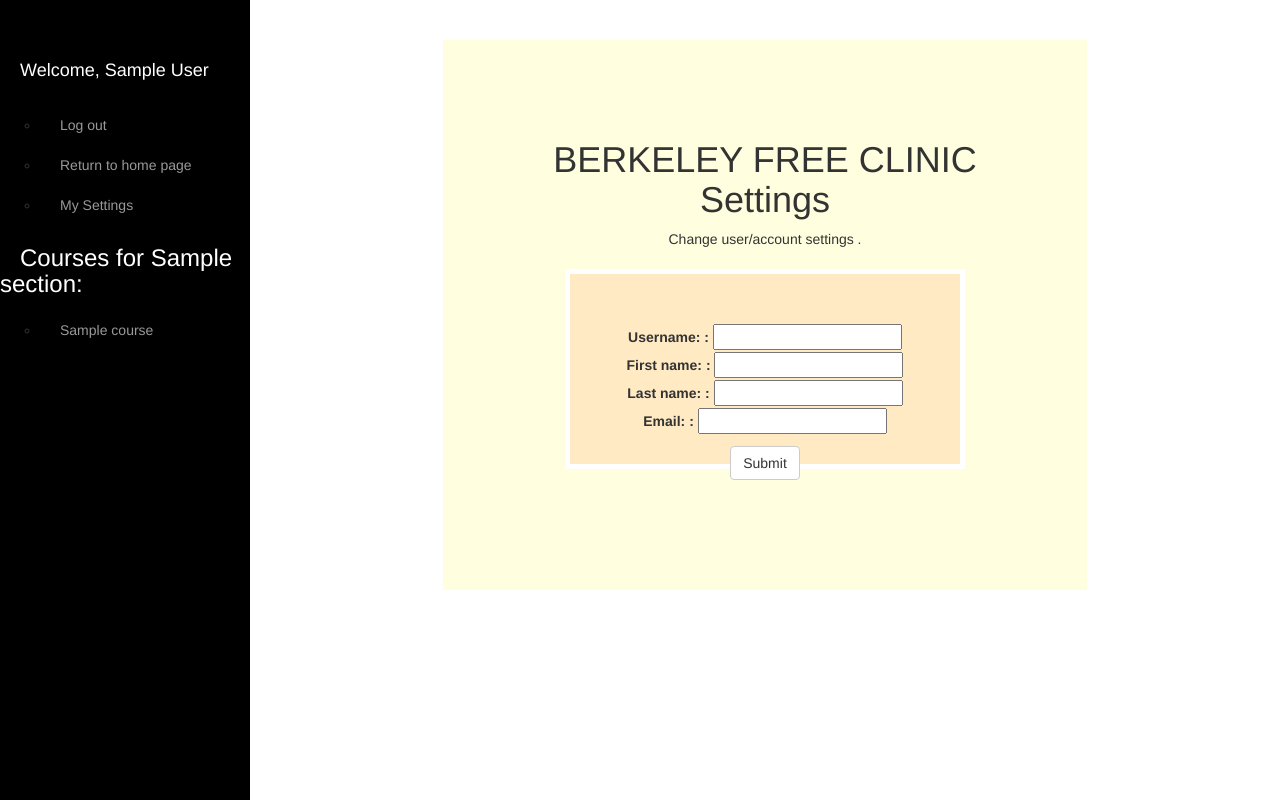
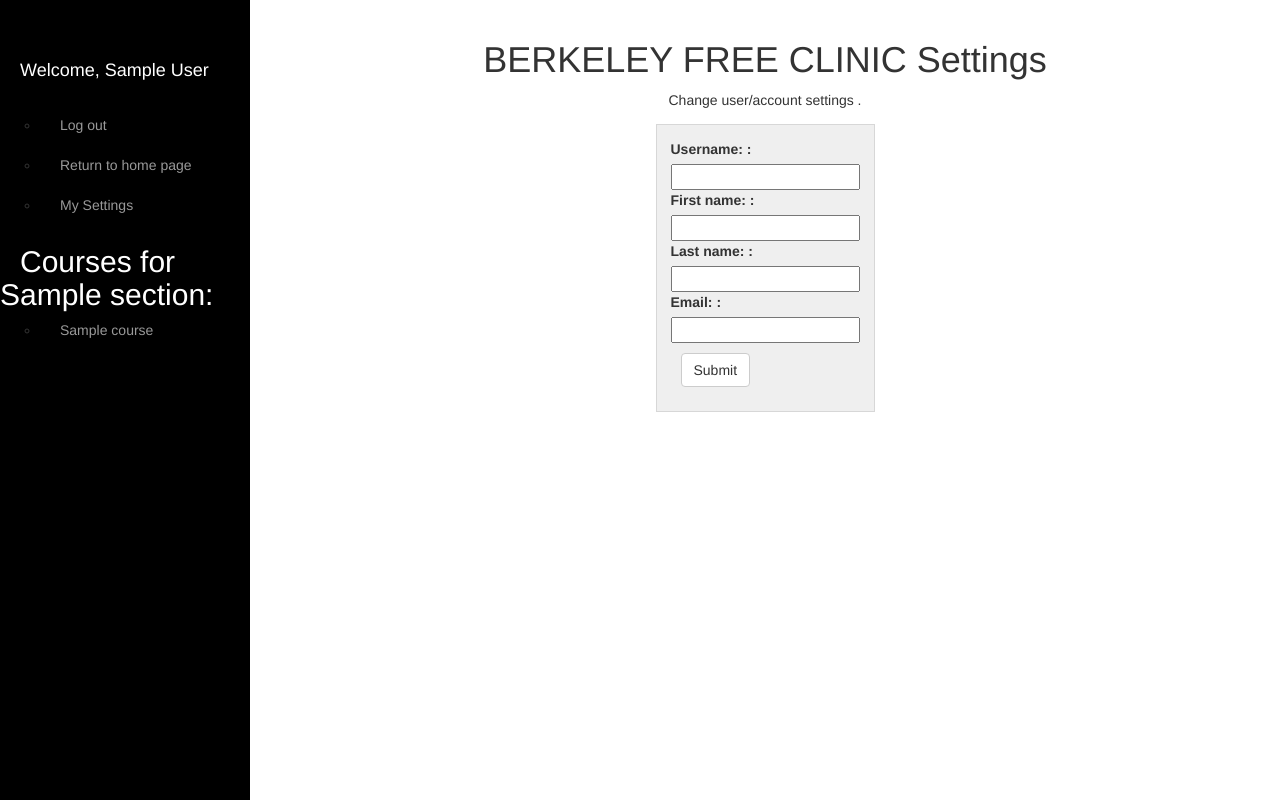
Before and after one commit to wdfn/bfc-volunteer-trainer, a Django app: page /settings/ in a window 1280 px wide. Run offline with Django 3.2, Linux system fonts and the light colour scheme; a user stored in the database is signed in; tables that the repository leaves empty hold one stand-in row (values such as "Sample post"); some libraries are stand-ins or nearby versions; some web fonts are replaced.

Commit message:
settings button on sidebar now goes to settings page. changed the look of the site a bit

```diff
--- a/freeclinic/trainingtracker/static/css/styles.css
+++ b/freeclinic/trainingtracker/static/css/styles.css
@@ -9,33 +9,59 @@ td {
 }
 
 /*login page css */
+
 #login_page_wrapper{
-    background-color: rgb(255, 255, 223);
+
+    background: black;
+    opacity:.5;
     padding: 80px;
-    width: 65%;
+    width: 50%;
     height: 550px;
-    margin-top: 20px;
-    margin-bottom: 20px;
+    margin: 0 auto;
+    margin-top: 100px;
+    z-index: -50;
+    position: relative;
+
 }
 
 #loginbox {
-	background: rgb(255, 234, 196);
+	background: rgb(245, 163, 143);
 	width: 400px;
 	height: 200px;
 	padding: 50px;
-	border: solid white 5px;
+	margin-top: 70px;
+	z-index: 10;
 }
 
 #bfc_title {
-	margin: 20px;
+	margin-top: -500px;
+	margin-right: auto;
+	text-align: center;
+	position: relative;
+	z-index: 100;
+	color: rgb(250, 238, 233);
 }
 
 #login_button{
 	margin: 10px;
 }
 
-.decorative_line{
-	height:2px;
+#bg_img{
+	-webkit-filter: blur(10px);
+	z-index:-100;
+	position:absolute;
+	width: 100%;
+}
+
+/*settings page css*/
+#change_settings_box {
+  width: -webkit-min-content;
+  width: -moz-min-content;
+  width: min-content;
+  margin: 1em auto;
+  background: #EFEFEF;
+  border: 1px solid rgba(0,0,0,.1);
+  padding: 1em;
 }
 
 /*other css*/
@@ -73,7 +99,18 @@ td {
 }
 
 .tablebox {
-	background-color: #FFFFCC;
+	background-color: rgb(247, 247, 247);
+	border-radius: 5px;
+	box-shadow: 2px 2px 5px darkgrey;
 	padding: 20px;
 	margin: 30px;
 }
+
+.table_title {
+    background: black;
+    padding: 15px;
+    border-radius: 4px;
+    color: white;
+    font-size: larger;
+    font-weight: bold;
+}
--- a/freeclinic/trainingtracker/templates/bfctraining/base.html
+++ b/freeclinic/trainingtracker/templates/bfctraining/base.html
@@ -29,10 +29,10 @@
                     <ul>
                         <li><a href="/logout">Log out</a></li>
                         <li><a href="/index">Return to home page</a></li>
-                        <li><a href="#">My Settings</a></li>
+                        <li><a href="/settings">My Settings</a></li>
                     </ul>
                 </li>
-                <li class="sidebar-brand"> <h3> Courses for {{ curr_user.section }}: </h3></li>
+                <li class="sidebar-brand"> <h2> Courses for {{ curr_user.section }}: </h3></li>
                 <li>
                     <ul>
                     {% for course in curr_courses.all %}
--- a/freeclinic/trainingtracker/templates/bfctraining/login.html
+++ b/freeclinic/trainingtracker/templates/bfctraining/login.html
@@ -1,10 +1,13 @@
 {% extends "bfctraining/base.html" %}
+{% load staticfiles %}
 
 {% block sidebar %} {% endblock %}
 {% block content %}
 
-<div id="login_page_wrapper" class="centered">
 
+<img id="bg_img" src="{% static "images/bfc_background.jpg" %}"/>
+
+<div id="login_page_wrapper" class="centered"></div>
 <div id="bfc_title">
 	<h1> BERKELEY FREE CLINIC </h1>
 	<p>Tracking your volunteer training progress.</p>
@@ -30,7 +33,6 @@
 		<button type="submit" value="login" class="btn btn-default" id="login_button" />Login</button>
 		<input type="hidden" name="next" value="/index" />
 	</form>
-	</div>
 
 </div>
 {% endblock %}
--- a/freeclinic/trainingtracker/templates/bfctraining/settings.html
+++ b/freeclinic/trainingtracker/templates/bfctraining/settings.html
@@ -2,18 +2,17 @@
 
 {% block content %}
 
-<div id="login_page_wrapper" class="centered">
 
-	<div id="bfc_title">
+
+	<div class="centered">
 		<h1> BERKELEY FREE CLINIC Settings </h1>
 		<p>Change user/account settings .</p>
 	</div>
-
 	{% if form.errors %}
 	<p>Invalid form .</p>
 	{% endif %}
 
-	<div id="loginbox" class="centered">
+	<div id="change_settings_box">
 		<form method="post" action="{% url 'django.contrib.auth.views.login' %}">
 			{% csrf_token %}
 
@@ -43,5 +42,4 @@
 		</form>
 	</div>
 
-</div>
 {% endblock %}
```
Also changed, not shown: freeclinic/trainingtracker/templates/bfctraining/index.html (+6 -6 lines). Lines whose indentation alone changed are shown as unchanged.
